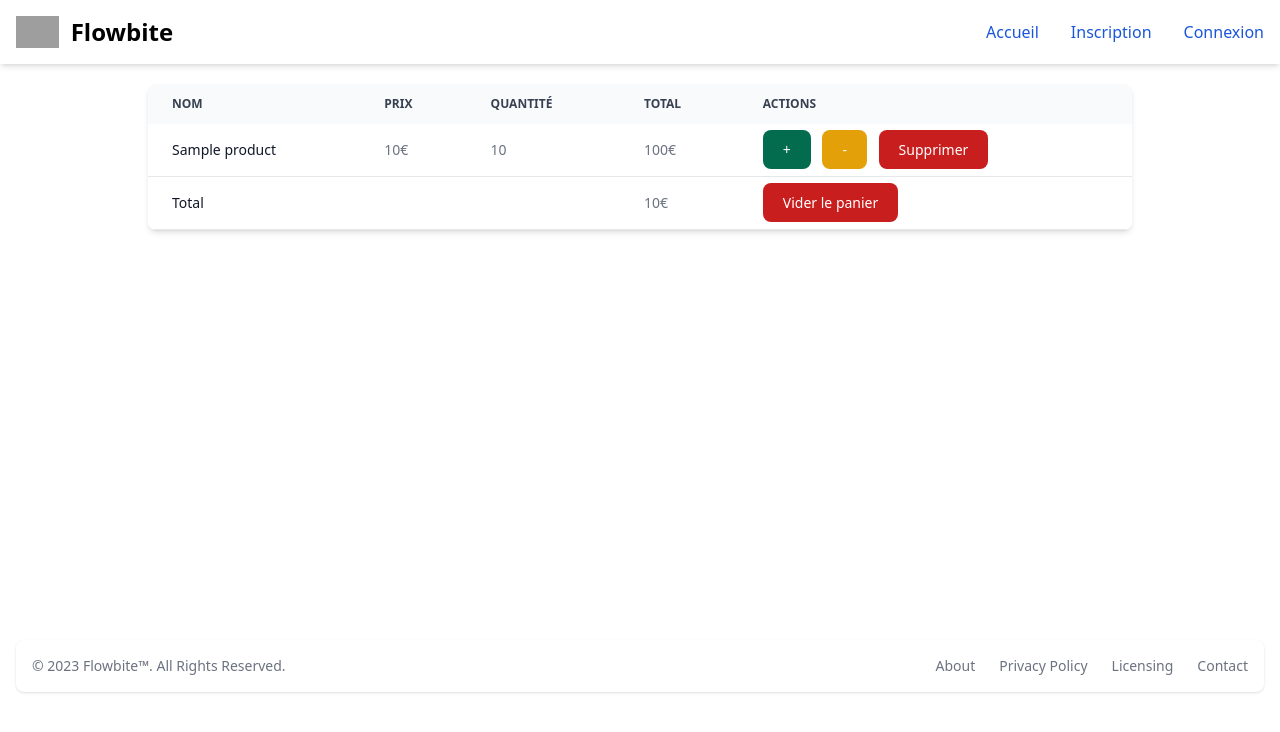
After one commit to fabien1981/mypull, a Symfony app: template templates/panier/index.html.twig in a window 1280 px wide. The commit adds this page. Shown: the top 732 px of the page. Run offline with Twig, Linux system fonts and the light colour scheme; the template is opened without the code that fills it: most values are stand-ins (such as "Sample title", 1, 10 or a date in 2020); style sheets or scripts are compiled from the project's sources; some libraries are stand-ins or nearby versions; grey boxes are pictures that could not be loaded.

Commit message:
Ajout de la gestion du panier

```diff
--- a/templates/base.html.twig
+++ b/templates/base.html.twig
@@ -34,10 +34,13 @@
          <li>
           <a href="{{path('app_main')}}" class="block py-2 px-3 text-white bg-blue-700 rounded md:bg-transparent md:text-blue-700 md:p-0 dark:text-white md:dark:text-blue-500" >Accueil</a>
         </li>
+          {% if  is_granted('ROLE_ADMIN')  %}
+              <li>
+          <a href="{{path('app_productadd')}}" class="block py-2 px-3 text-white bg-blue-700 rounded md:bg-transparent md:text-blue-700 md:p-0 dark:text-white md:dark:text-blue-500" >Dashboard</a>
+        </li>
+          {% endif %}
         {% if app.user %}
-         <li>
-          <a href="{{path('app_productadd')}}" class="block py-2 px-3 text-white bg-blue-700 rounded md:bg-transparent md:text-blue-700 md:p-0 dark:text-white md:dark:text-blue-500" >Ajouter produits</a>
-        </li>
+
         <li>
           <a href="{{path('app_logout')}}" class="block py-2 px-3 text-white bg-blue-700 rounded md:bg-transparent md:text-blue-700 md:p-0 dark:text-white md:dark:text-blue-500" >Déconnexion</a>
          </li>
--- /dev/null
+++ b/templates/panier/index.html.twig
@@ -0,0 +1,68 @@
+{% extends 'base.html.twig' %}
+
+{% block title %}Panier Mypull{% endblock %}
+
+{% block body %}
+   <section class="p-5">
+
+<div class="relative overflow-x-auto shadow-md sm:rounded-lg">
+    <table class="w-full text-sm text-left rtl:text-right text-gray-500 dark:text-gray-400">
+        <thead class="text-xs text-gray-700 uppercase bg-gray-50 dark:bg-gray-700 dark:text-gray-400">
+            <tr>
+                <th scope="col" class="px-6 py-3">
+                    Nom
+                </th>
+                <th scope="col" class="px-6 py-3">
+                    Prix
+                </th>
+                <th scope="col" class="px-6 py-3">
+                    Quantité
+                </th>
+                <th scope="col" class="px-6 py-3">
+                    Total
+                </th>
+                <th scope="col" class="px-6 py-3">
+                    Actions
+                </th>
+
+            </tr>
+        </thead>
+        <tbody>
+            {% for item in data %}
+            <tr class="bg-white border-b dark:bg-gray-800 dark:border-gray-700 hover:bg-gray-50 dark:hover:bg-gray-600">
+                <th scope="row" class="px-6 py-4 font-medium text-gray-900 whitespace-nowrap dark:text-white">
+                    {{item.product.name}}
+                </th>
+                <td class="px-6 py-4">
+                   {{item.product.price}}€
+                </td>
+                <td class="px-6 py-4">
+                  {{item.quantity}}
+                </td>
+                <td class="px-6 py-4">
+                    {{item.product.price * item.quantity }}€
+                </td>
+                <td class="px-6 py-4">
+                    <a href="{{path('app_addPanier' , {id:item.product.id})}}" class="focus:outline-none text-white bg-green-700 hover:bg-green-800 focus:ring-4 focus:ring-green-300 font-medium rounded-lg text-sm px-5 py-2.5 me-2 mb-2 dark:bg-green-600 dark:hover:bg-green-700 dark:focus:ring-green-800">+</a>
+
+                    <a href="{{path('app_suppPanier' , {id:item.product.id})}}" class="focus:outline-none text-white bg-yellow-400 hover:bg-yellow-500 focus:ring-4 focus:ring-yellow-300 font-medium rounded-lg text-sm px-5 py-2.5 me-2 mb-2 dark:focus:ring-yellow-900">-</a>
+
+                    <a href="{{path('app_viderPanier' , {id:item.product.id})}}" class="focus:outline-none text-white bg-red-700 hover:bg-red-800 focus:ring-4 focus:ring-red-300 font-medium rounded-lg text-sm px-5 py-2.5 me-2 mb-2 dark:bg-red-600 dark:hover:bg-red-700 dark:focus:ring-red-900">Supprimer</a>
+                </td>
+            </tr>
+            {% else %}
+            <td class="px-6 py-4 font-medium text-gray-900 whitespace-nowrap dark:text-white">Panier vide</td>
+            {% endfor %}
+            <tr class="bg-white border-b dark:bg-gray-800 dark:border-gray-700 hover:bg-gray-50 dark:hover:bg-gray-600">
+            <td class="px-6 py-4 font-medium text-gray-900 whitespace-nowrap dark:text-white">Total</td>
+            <td class="px-6 py-4"></td>
+            <td class="px-6 py-4"></td>
+            <td class="px-6 py-4">{{total}}€</td>
+            <td class="px-6 py-4"><a href="{{path('app_trashPanier')}}" class="focus:outline-none text-white bg-red-700 hover:bg-red-800 focus:ring-4 focus:ring-red-300 font-medium rounded-lg text-sm px-5 py-2.5 me-2 mb-2 dark:bg-red-600 dark:hover:bg-red-700 dark:focus:ring-red-900">Vider le panier</a></td>
+            </tr>
+        </tbody>
+    </table>
+</div>
+   </section>
+
+{% endblock %}
```
Also changed, not shown: src/Controller/PanierController.php (added, +86 -0 lines), templates/main/index.html.twig (+2 -7 lines), templates/product/index.html.twig (+4 -3 lines), 1 other file.
